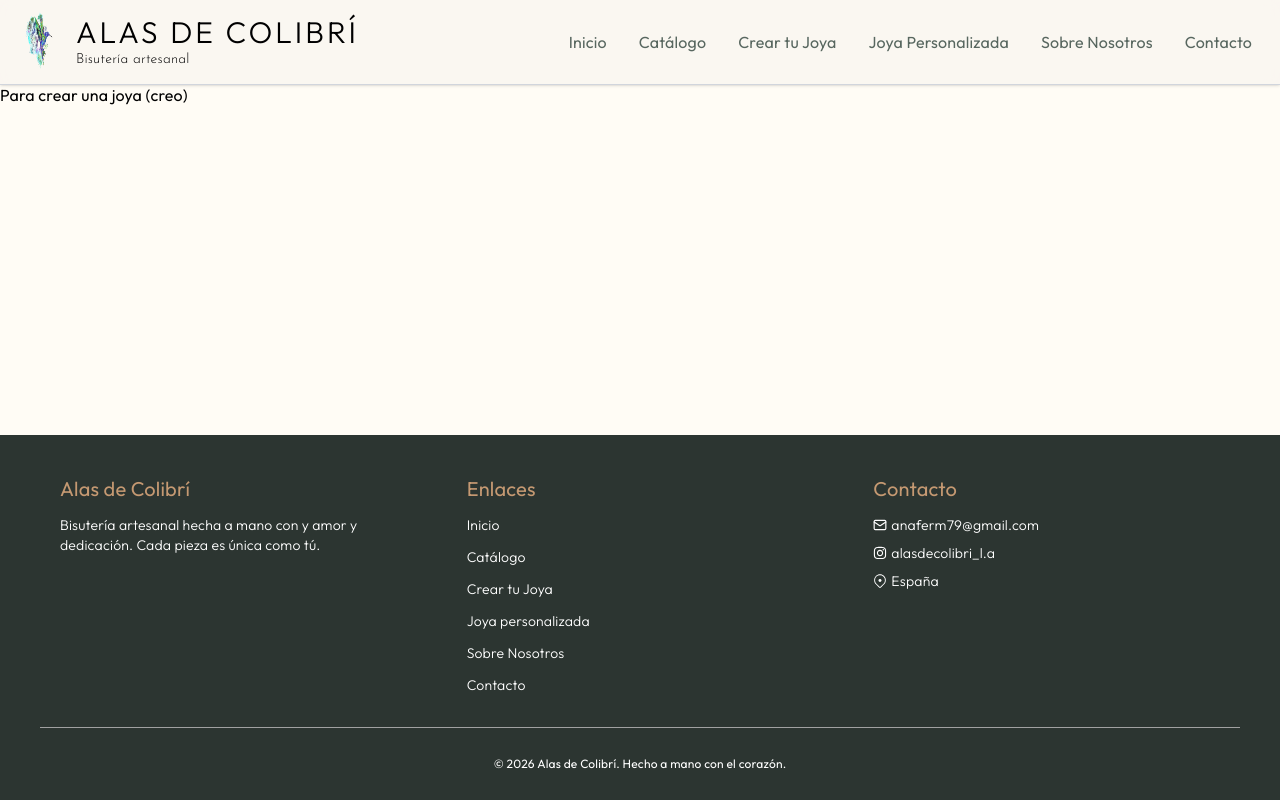
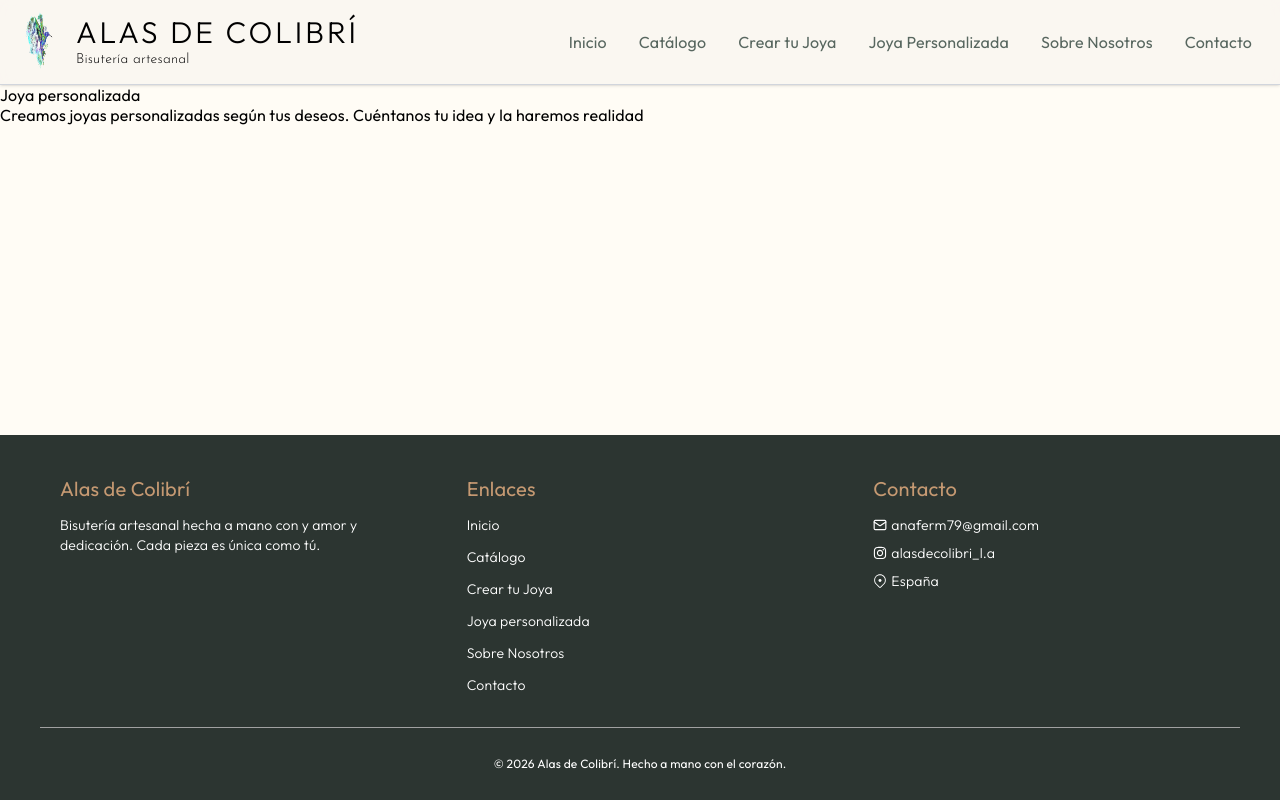
Before and after one commit to guiss26/alas-de-colibri, a React (Vite) app in the folder client/: page /joya-personalizada in a window 1280 px wide. Built offline with nearby package versions, Linux system fonts and the light colour scheme; a web font is replaced by a local one.

Commit message:
feat(jewelry-builder): add temporary text content

```diff
--- a/client/src/pages/JewelryBuilderPage.jsx
+++ b/client/src/pages/JewelryBuilderPage.jsx
@@ -2,7 +2,8 @@
 export default function JewelryBuilderPage() {
     return (
         <>
-        Para crear una joya (creo)
+        Joya personalizada
+            <p>Creamos joyas personalizadas según tus deseos. Cuéntanos tu idea y la haremos realidad</p>
         </>
     )
 }
```
